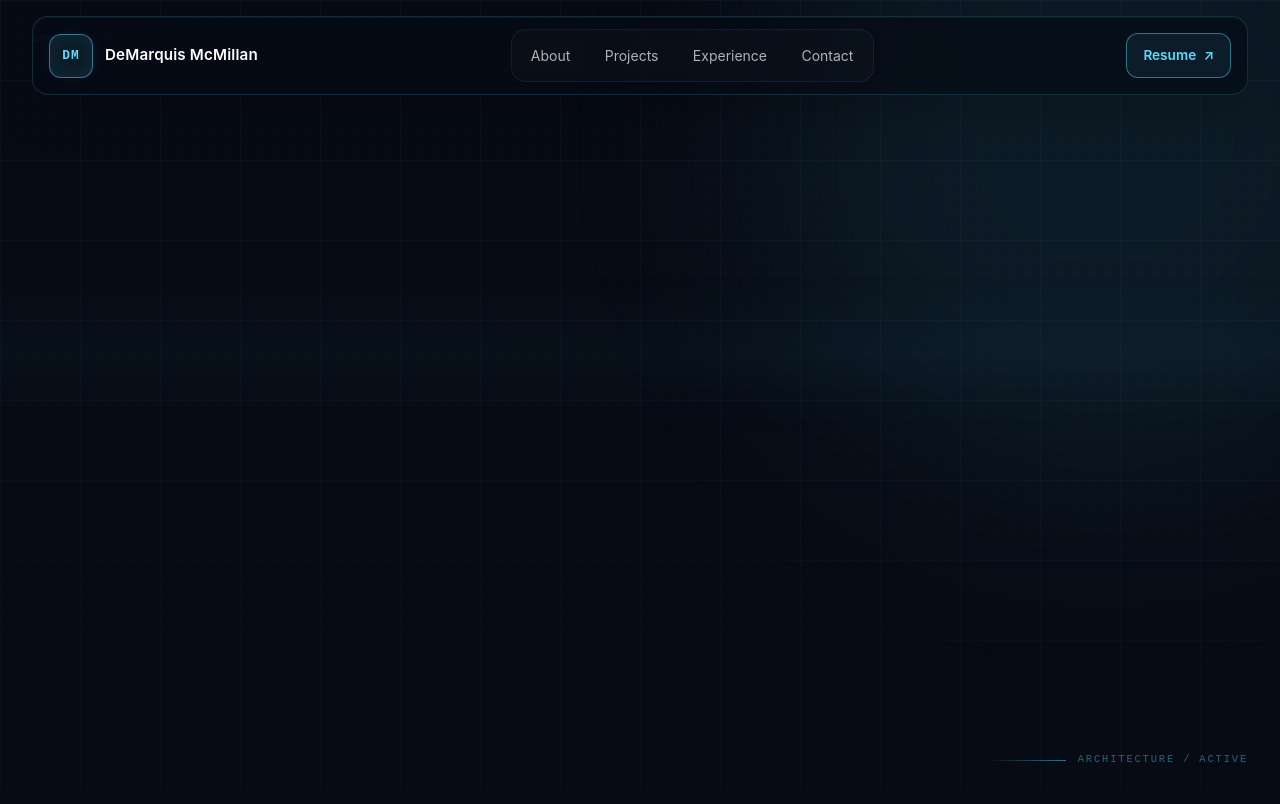
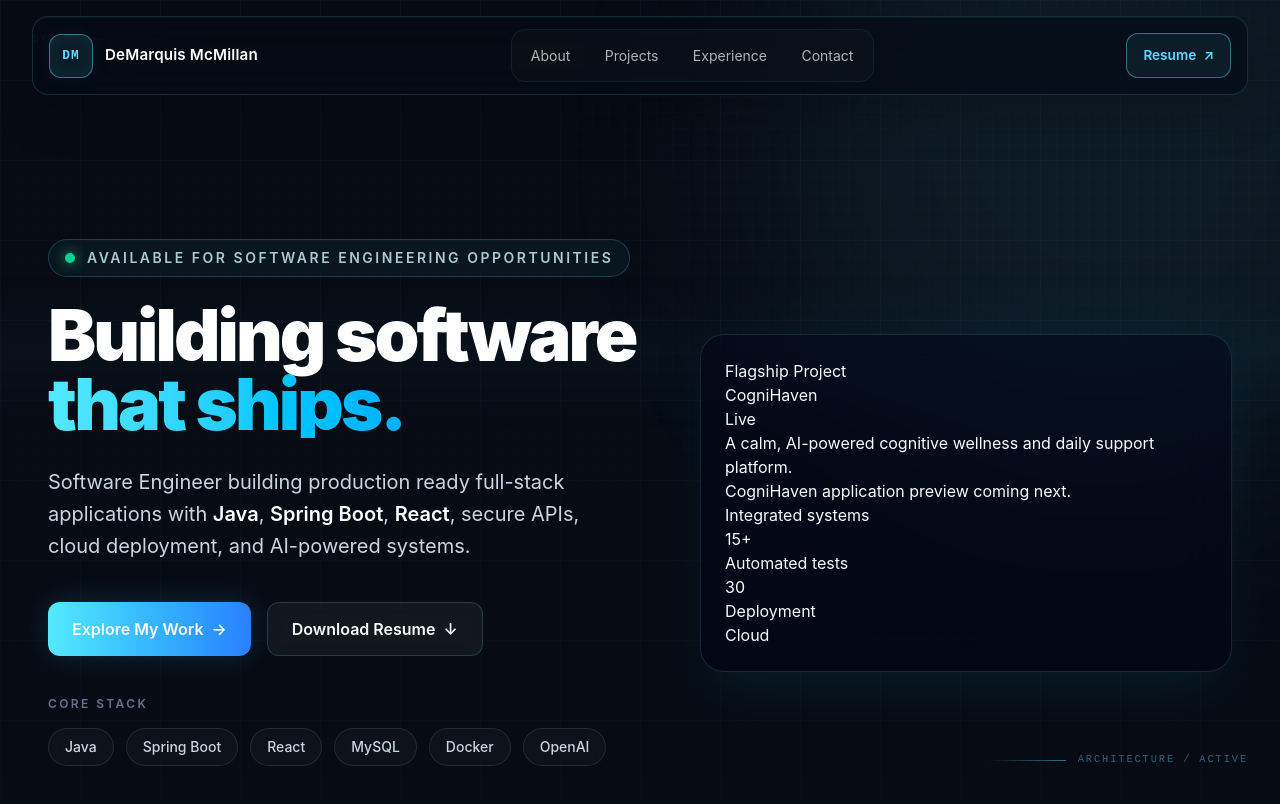
Before and after one commit to dmm-dev228/DeMarquisMcMillan-dev, a React (Vite) app: page / in a window 1280 px wide. Shown: the top 804 px of the page. Built offline with nearby package versions, Linux system fonts and the light colour scheme.

Commit message:
feat: build hero introduction and CTA foundation

```diff
--- /dev/null
+++ b/src/components/home/Hero.jsx
@@ -0,0 +1,140 @@
+function Hero() {
+    return (
+        <section
+            id="about"
+            aria-labelledby="hero-heading"
+            className="relative min-h-screen overflow-hidden px-6 pb-16 pt-32 sm:px-8 lg:px-12"
+        >
+            <div className="mx-auto grid w-full max-w-7xl items-center gap-12 lg:grid-cols-[1.05fr_0.95fr] lg:gap-16">
+                {/* Left side: professional introduction */}
+                <div className="relative z-10">
+                    <div className="mb-6 inline-flex items-center gap-3 rounded-full border border-cyan-300/20 bg-cyan-300/5 px-4 py-2 backdrop-blur-sm">
+                        <span
+                            className="h-2.5 w-2.5 rounded-full bg-emerald-400 shadow-[0_0_14px_rgba(52,211,153,0.8)]"
+                            aria-hidden="true"
+                        />
+
+                        <p className="text-xs font-semibold uppercase tracking-[0.18em] text-cyan-100/80 sm:text-sm">
+                            Available for software engineering opportunities
+                        </p>
+                    </div>
+
+                    <h1
+                        id="hero-heading"
+                        className="max-w-3xl text-5xl font-black leading-[0.95] tracking-[-0.04em] text-white sm:text-6xl lg:text-7xl"
+                    >
+                        Building software
+                        <span className="block bg-gradient-to-r from-cyan-300 via-sky-400 to-blue-500 bg-clip-text text-transparent">
+                            that ships.
+                        </span>
+                    </h1>
+
+                    <p className="mt-7 max-w-2xl text-lg leading-8 text-slate-300 sm:text-xl">
+                        Software Engineer building production ready full-stack applications
+                        with <span className="font-semibold text-white">Java</span>,{" "}
+                        <span className="font-semibold text-white">Spring Boot</span>,{" "}
+                        <span className="font-semibold text-white">React</span>, secure APIs,
+                        cloud deployment, and AI-powered systems.
+                    </p>
+
+                    <div className="mt-10 flex flex-col gap-4 sm:flex-row sm:flex-wrap">
+                        {/* Primary CTA: guides recruiters directly to featured engineering work. */}
+                        <a
+                            href="#projects"
+                            className="group inline-flex items-center justify-center gap-2 rounded-xl bg-gradient-to-r from-cyan-300 to-blue-500 px-6 py-3.5 font-semibold text-slate-950 shadow-[0_0_30px_rgba(56,189,248,0.18)] transition duration-200 hover:-translate-y-0.5 hover:shadow-[0_0_35px_rgba(56,189,248,0.32)] focus-visible:outline-none focus-visible:ring-2 focus-visible:ring-cyan-300"
+                        >
+                            Explore My Work
+
+                            <span
+                                aria-hidden="true"
+                                className="transition-transform duration-200 group-hover:translate-x-1"
+                            >
+                                →
+                            </span>
+                        </a>
+
+                        {/* Secondary CTA: provides quick access to the downloadable resume. */}
+                        <a
+                            href="/DeMarquis-McMillan-Resume.pdf"
+                            download
+                            className="inline-flex items-center justify-center gap-2 rounded-xl border border-cyan-300/20 bg-white/5 px-6 py-3.5 font-semibold text-slate-200 backdrop-blur-sm transition duration-200 hover:-translate-y-0.5 hover:border-cyan-300/40 hover:bg-cyan-300/10 hover:text-white focus-visible:outline-none focus-visible:ring-2 focus-visible:ring-cyan-300"
+                        >
+                            Download Resume
+                            <span aria-hidden="true">↓</span>
+                        </a>
+                    </div>
+
+                 <div className="mt-10">
+  <p className="mb-4 text-xs font-semibold uppercase tracking-[0.2em] text-slate-500">
+    Core Stack
+  </p>
+
+  <ul
+    aria-label="Primary technologies"
+    className="flex flex-wrap gap-3"
+  >
+    {["Java", "Spring Boot", "React", "MySQL", "Docker", "OpenAI"].map(
+      (technology) => (
+        <li
+          key={technology}
+          className="rounded-full border border-white/10 bg-white/[0.03] px-4 py-2 text-sm font-medium text-slate-300 backdrop-blur-sm transition duration-200 hover:-translate-y-0.5 hover:border-cyan-300/30 hover:bg-cyan-300/5 hover:text-cyan-100"
+        >
+          {technology}
+        </li>
+      )
+    )}
+  </ul>
+</div>
+                </div>
+
+                {/* Right side: flagship product showcase */}
+                <article
+                    aria-labelledby="cognihaven-title"
+                    className="relative z-10 rounded-3xl border border-cyan-300/15 bg-slate-950/55 p-6 shadow-2xl shadow-cyan-500/10 backdrop-blur-xl"
+                >
+                    <div>
+                        <div>
+                            <p>Flagship Project</p>
+
+                            <div>
+                                <h2 id="cognihaven-title">CogniHaven</h2>
+
+                                <span>
+                                    Live
+                                </span>
+                            </div>
+
+                            <p>
+                                A calm, AI-powered cognitive wellness and daily support
+                                platform.
+                            </p>
+                        </div>
+
+                        <div>
+                            <p>CogniHaven application preview coming next.</p>
+                        </div>
+
+                        <dl>
+                            <div>
+                                <dt>Integrated systems</dt>
+                                <dd>15+</dd>
+                            </div>
+
+                            <div>
+                                <dt>Automated tests</dt>
+                                <dd>30</dd>
+                            </div>
+
+                            <div>
+                                <dt>Deployment</dt>
+                                <dd>Cloud</dd>
+                            </div>
+                        </dl>
+                    </div>
+                </article>
+            </div>
+        </section>
+    );
+}
+
+export default Hero;
--- a/src/index.css
+++ b/src/index.css
@@ -50,10 +50,8 @@
    RESET
 =========================== */
 
-*{
-    margin:0;
-    padding:0;
-    box-sizing:border-box;
+* {
+    box-sizing: border-box;
 }
 
 html{
--- a/src/pages/Home.jsx
+++ b/src/pages/Home.jsx
@@ -1,4 +1,4 @@
-import Section from "../components/common/Section";
+import Hero from "../components/home/Hero";
 
 /*
  * ============================================================================
@@ -15,16 +15,7 @@ import Section from "../components/common/Section";
 function Home() {
     return (
         <main id="home">
-            <Section>
-               {/*} <h1 className="text-5xl font-bold text-white">
-                    DeMarquis McMillan
-                </h1>
-               */}
-            </Section>
-
-            <Section>
-                <div className="min-h-screen" />
-            </Section>
+            <Hero />
         </main>
     );
 }
```
